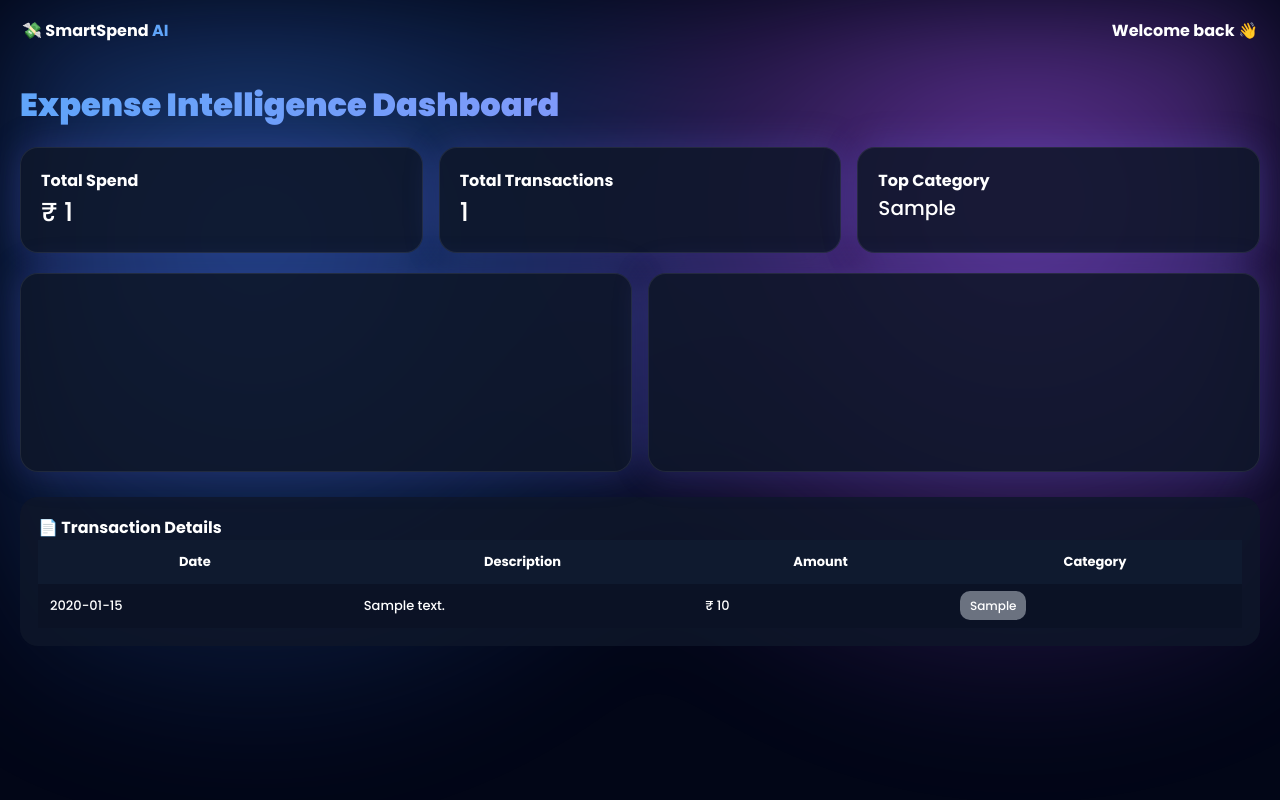
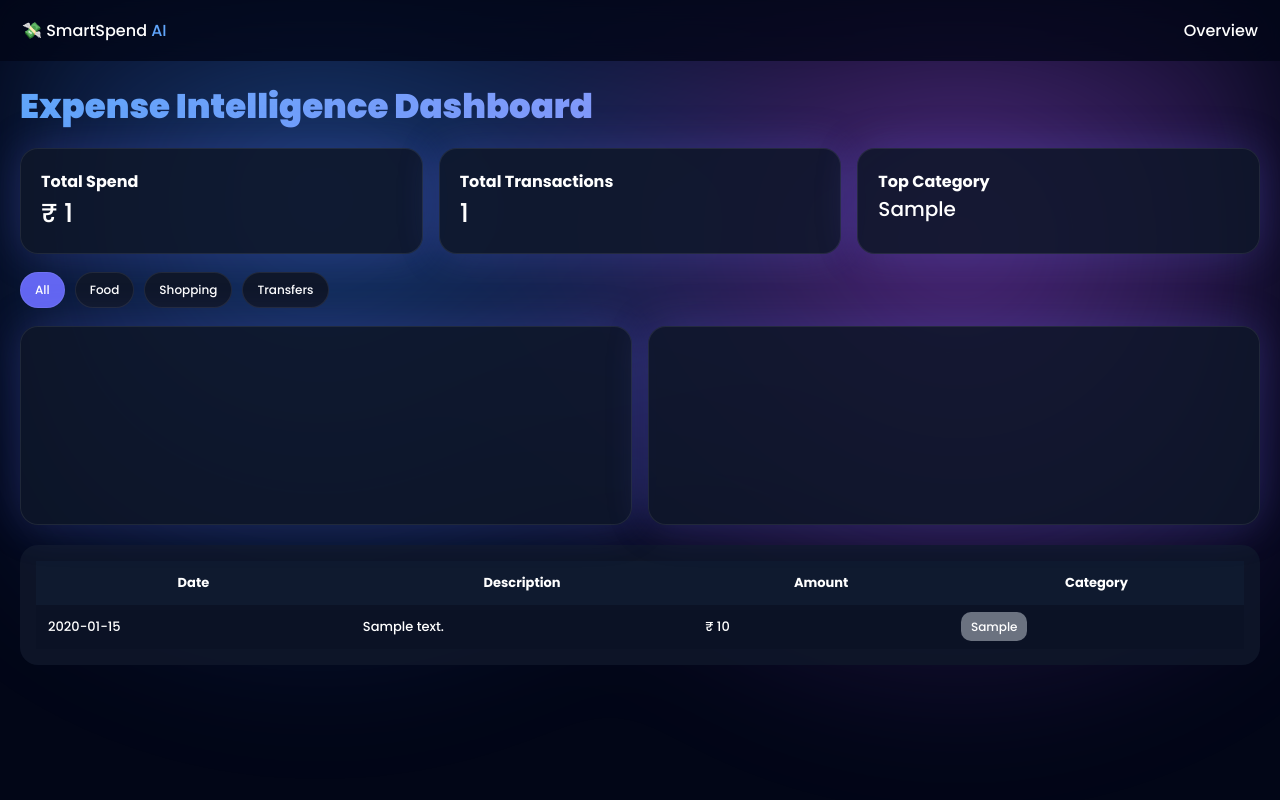
Before and after one commit to Pankaj-keswani/SmartSpendAI, a Flask app: template templates/dashboard.html in a window 1280 px wide. Run offline with Flask 3, Linux system fonts and the light colour scheme; the template is opened without the code that fills it: most values are stand-ins (such as "Sample title", 1, 10 or a date in 2020); a map, chart or similar area stays blank.

Commit message:
Update dashboard.html

```diff
--- a/templates/dashboard.html
+++ b/templates/dashboard.html
@@ -20,18 +20,21 @@ body{
 .bg{
  position:fixed;inset:0;
  background:
- radial-gradient(circle at 20% 30%, rgba(59,130,246,.45), transparent 45%),
- radial-gradient(circle at 80% 25%, rgba(168,85,247,.55), transparent 45%);
- filter:blur(55px);
+ radial-gradient(circle at 25% 25%, rgba(59,130,246,.4), transparent 45%),
+ radial-gradient(circle at 75% 30%, rgba(168,85,247,.45), transparent 45%);
+ filter:blur(60px);
  z-index:-2;
 }
 
 /* Navbar */
 nav{
+ position:sticky;top:0;
  display:flex;
  justify-content:space-between;
  padding:18px 22px;
- font-weight:600;
+ background:rgba(2,6,23,.75);
+ backdrop-filter:blur(18px);
+ z-index:10;
 }
 
 /* Container */
@@ -39,9 +42,9 @@ nav{
 
 /* Title */
 .title{
- font-size:clamp(22px,5vw,32px);
+ font-size:clamp(22px,5vw,34px);
  font-weight:900;
- margin-bottom:18px;
+ margin-bottom:16px;
  background:linear-gradient(90deg,#60a5fa,#a78bfa);
  -webkit-background-clip:text;
  color:transparent;
@@ -58,29 +61,42 @@ nav{
  padding:20px;
  border-radius:18px;
  border:1px solid rgba(255,255,255,.08);
- box-shadow:0 0 35px rgba(99,102,241,.25);
+ box-shadow:0 0 40px rgba(99,102,241,.25);
 }
+
+/* Filters */
+.filters{
+ display:flex;
+ gap:10px;
+ margin:18px 0;
+ flex-wrap:wrap;
+}
+.filter{
+ padding:8px 14px;
+ border-radius:999px;
+ font-size:12px;
+ background:#0f172a;
+ cursor:pointer;
+ border:1px solid rgba(255,255,255,.08);
+}
+.filter.active{background:#6366f1}
 
 /* Table */
 .big-card{
- margin-top:25px;
- background:rgba(15,23,42,.85);
+ margin-top:20px;
+ background:rgba(15,23,42,.9);
  border-radius:18px;
- padding:18px;
+ padding:16px;
  overflow-x:auto;
 }
 table{
  width:100%;
+ min-width:700px;
  border-collapse:collapse;
- min-width:620px;
 }
-th,td{
- padding:12px;
- font-size:13px;
-}
+th,td{padding:12px;font-size:13px}
 th{background:#0f1a2f}
 tr:nth-child(even){background:#0b1225}
-tr:nth-child(odd){background:#070d1d}
 
 /* Chips */
 .chip{
@@ -97,11 +113,12 @@ tr:nth-child(odd){background:#070d1d}
 </head>
 
 <body>
+
 <div class="bg"></div>
 
 <nav>
  <div>💸 SmartSpend <span style="color:#60a5fa">AI</span></div>
- <div>Welcome back 👋</div>
+ <div>Overview</div>
 </nav>
 
 <div class="container">
@@ -113,14 +130,19 @@ tr:nth-child(odd){background:#070d1d}
  <div class="card"><b>Top Category</b><br><span style="font-size:20px;">{{ top_category }}</span></div>
 </div>
 
-<div class="cards" style="margin-top:20px">
+<div class="filters">
+ <div class="filter active">All</div>
+ <div class="filter">Food</div>
+ <div class="filter">Shopping</div>
+ <div class="filter">Transfers</div>
+</div>
+
+<div class="cards">
  <div class="card"><canvas id="pieChart"></canvas></div>
  <div class="card"><canvas id="barChart"></canvas></div>
 </div>
 
 <div class="big-card">
-<b>📄 Transaction Details</b>
-
 <table>
 <tr><th>Date</th><th>Description</th><th>Amount</th><th>Category</th></tr>
 {% for t in rows %}
@@ -141,17 +163,17 @@ tr:nth-child(odd){background:#070d1d}
 {% endfor %}
 </table>
 </div>
+
 </div>
 
 <script>
-const labels = [{% for c in category_summary %}"{{ c[0] }}",{% endfor %}];
-const values = [{% for c in category_summary %}{{ c[1] }},{% endfor %}];
+const labels=[{% for c in category_summary %}"{{ c[0] }}",{% endfor %}];
+const values=[{% for c in category_summary %}{{ c[1] }},{% endfor %}];
 
 new Chart(pieChart,{
  type:"pie",
  data:{labels,datasets:[{data:values,backgroundColor:["#60a5fa","#a78bfa","#34d399","#fca5a5","#9ca3af"]}]}
 });
-
 new Chart(barChart,{
  type:"bar",
  data:{labels,datasets:[{data:values,backgroundColor:"#38BDF8"}]},
```
